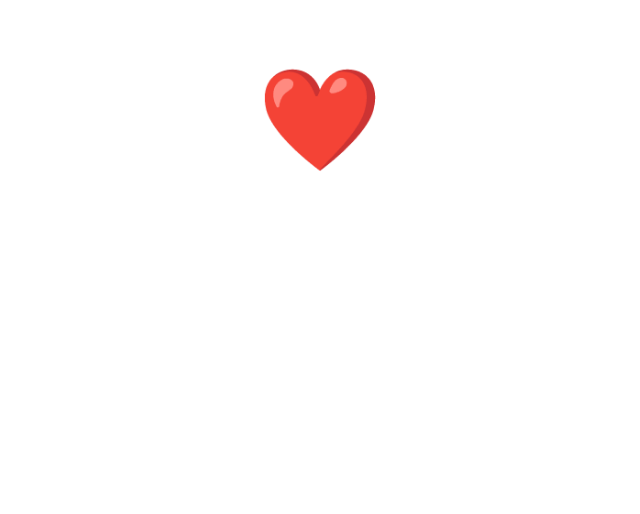
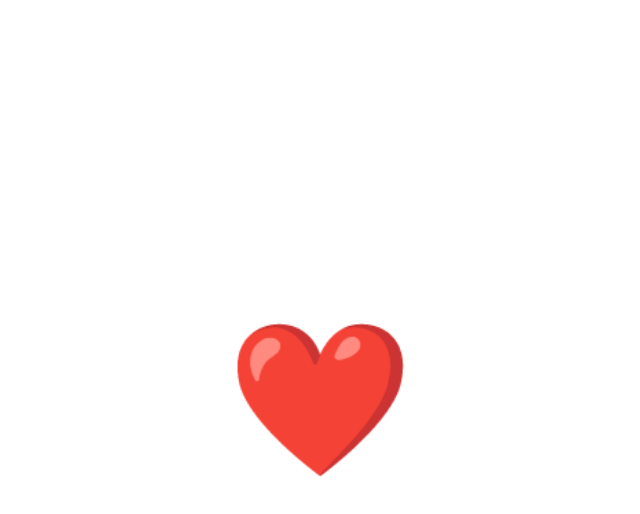
Before and after one commit to xautism0/index, a plain HTML site: page index.html in a window 1280 px wide. Shown: the whole page, without its empty margins (320-960 px from the left). Drawn offline with Linux system fonts and the light colour scheme.

Commit message:
Update index.html

```diff
--- a/index.html
+++ b/index.html
@@ -9,14 +9,14 @@
             font-family: Arial, sans-serif;
             text-align: center;
             background-color: white;
-            height: 30vh;
+            height: 100vh;
             margin: 0;
             display: flex;
             justify-content: center;
             align-items: center;
         }
         .heart-box {
-            font-size: 100px;
+            font-size: 150px;
             cursor: pointer;
             transition: transform 0.3s;
         }
@@ -25,7 +25,7 @@
         }
         .message {
             display: none;
-            font-size: 55px;
+            font-size: 50px;
             color: #FF0000;
             margin-top: 20px;
         }
```
